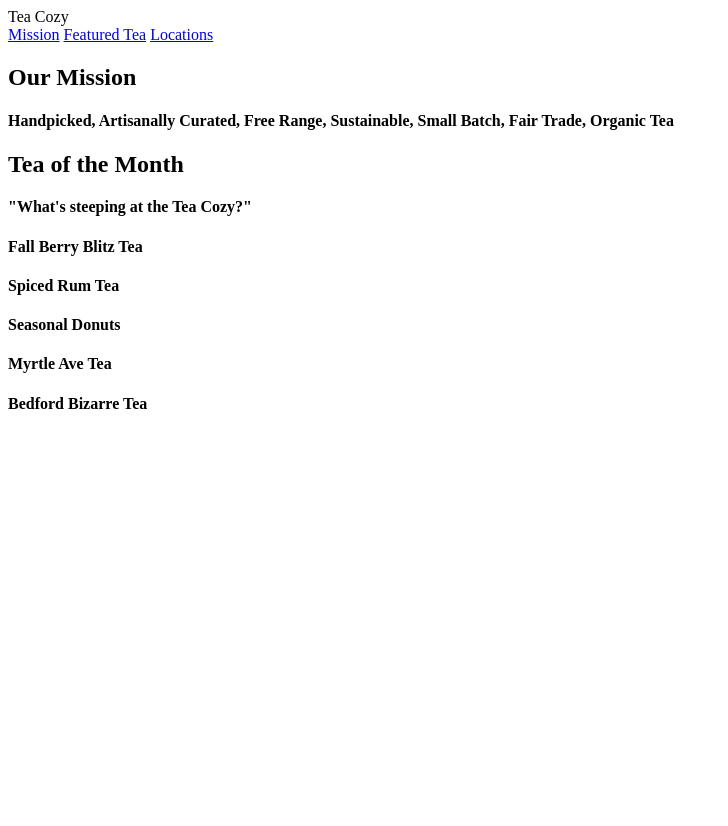
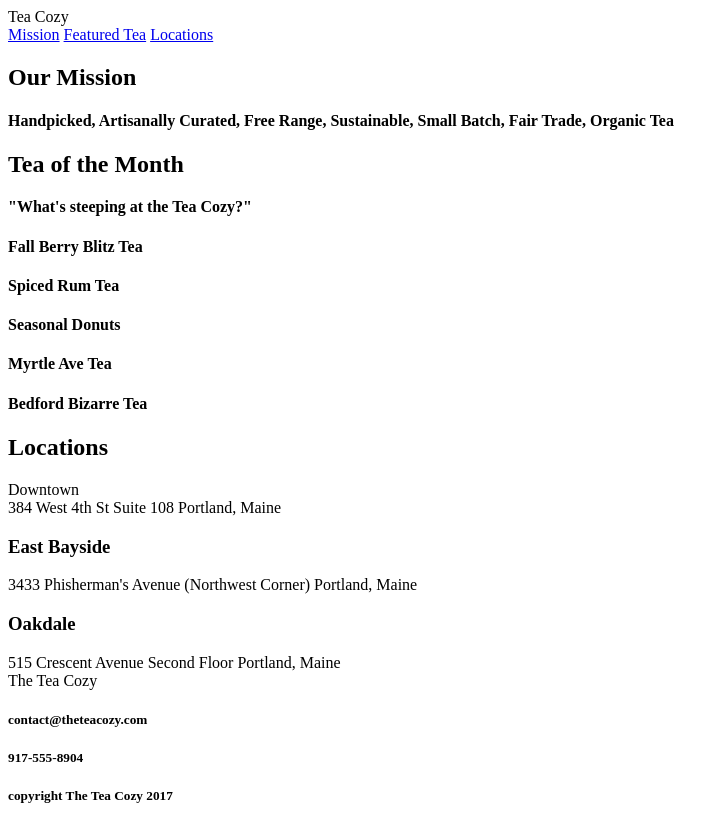
Before and after one commit to mjwilhite/TeaCozy, a plain HTML site: page index.html in a window 1280 px wide. Shown: the whole page, without its empty margins (0-728 px from the left). Before the commit the page ends 800 px from the top, so only its background shows below. Drawn offline with Linux system fonts and the light colour scheme.

Commit message:
added all website text and most divs

```diff
--- a/index.html
+++ b/index.html
@@ -26,7 +26,7 @@
     <h2>Our Mission<h2>
       <h4>Handpicked, Artisanally Curated, Free Range, Sustainable, Small Batch, Fair Trade, Organic Tea<h4>
 
-      <div class="tea-month">
+      <div class="featured">
         <div class="heading">
           <h2>Tea of the Month</h2>
         </div>
@@ -40,5 +40,49 @@
         </div>
       </div>
 
-  </div>
+      <div class="locations">
+        <div class="heading">
+          <h2>Locations</h2>
+        </div>
+
+        <div class="downtown">
+          <div class="sub-heading"
+            <h3>Downtown</h3>
+          </div>
+              <span>384 West 4th St</span>
+              <span>Suite 108</span>
+              <span>Portland, Maine</span>
+          </div>
+
+          <div class="bayside">
+            <div class="sub-heading">
+              <h3>East Bayside</h3>
+            </div>
+              <span>3433 Phisherman's Avenue</span>
+              <span>(Northwest Corner)</span>
+              <span>Portland, Maine</span>
+            </div>
+
+            <div class="oakdale">
+              <div class="sub-heading">
+                <h3>Oakdale</h3>
+              </div>
+                <span>515 Crescent Avenue</span>
+                <span>Second Floor</span>
+                <span>Portland, Maine</span>
+            </div>
+          </div>
+
+          <footer>
+            <div class="footer">
+              <div class="title"
+                <h2>The Tea Cozy<h2>
+              </div>
+                <h5>contact@theteacozy.com</h5>
+                <h5>917-555-8904</h5>
+                <h5>copyright The Tea Cozy 2017</h5>
+            </div>
+          </footer>
+        </div>
 </body>
+</html>
```
